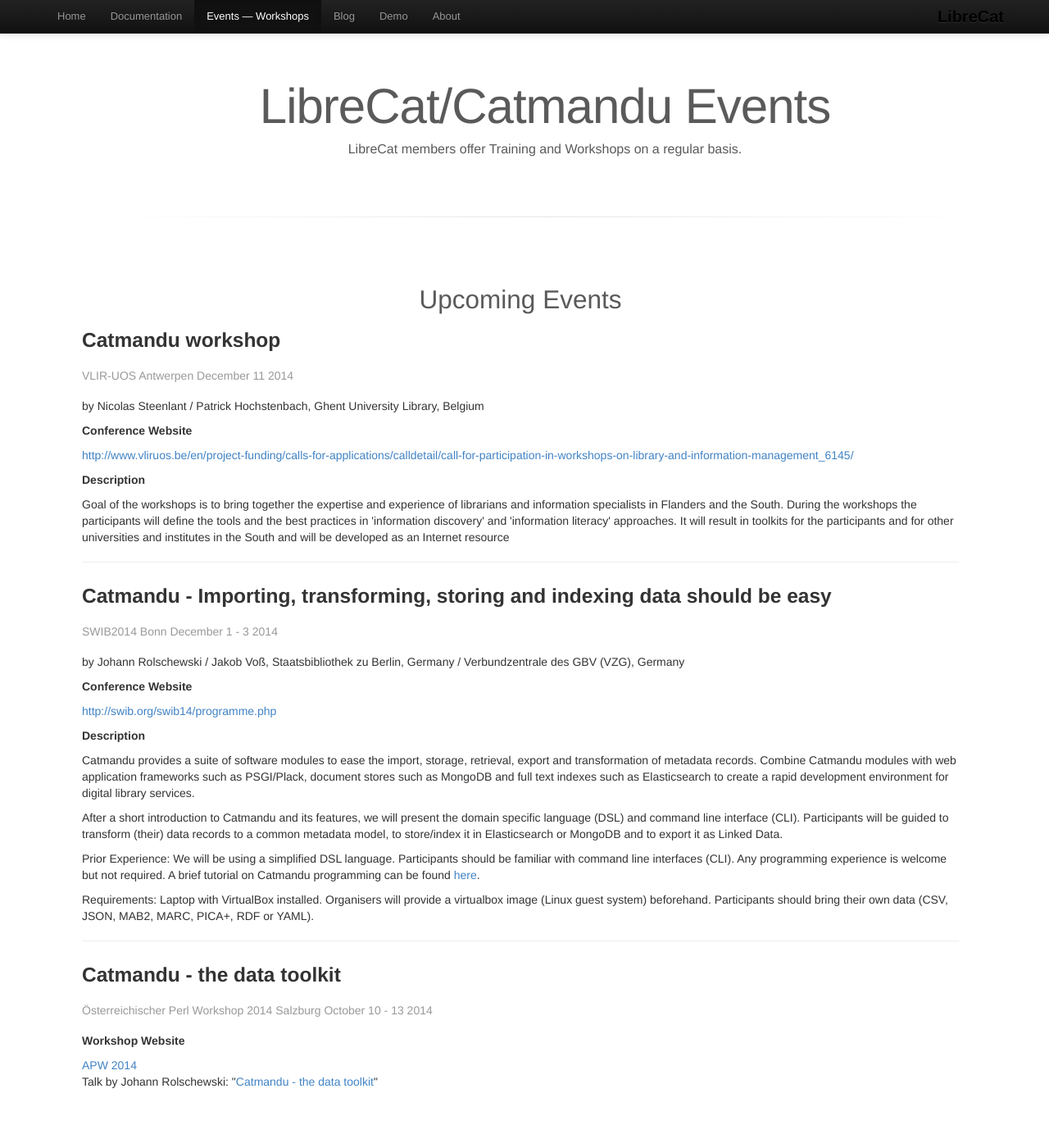
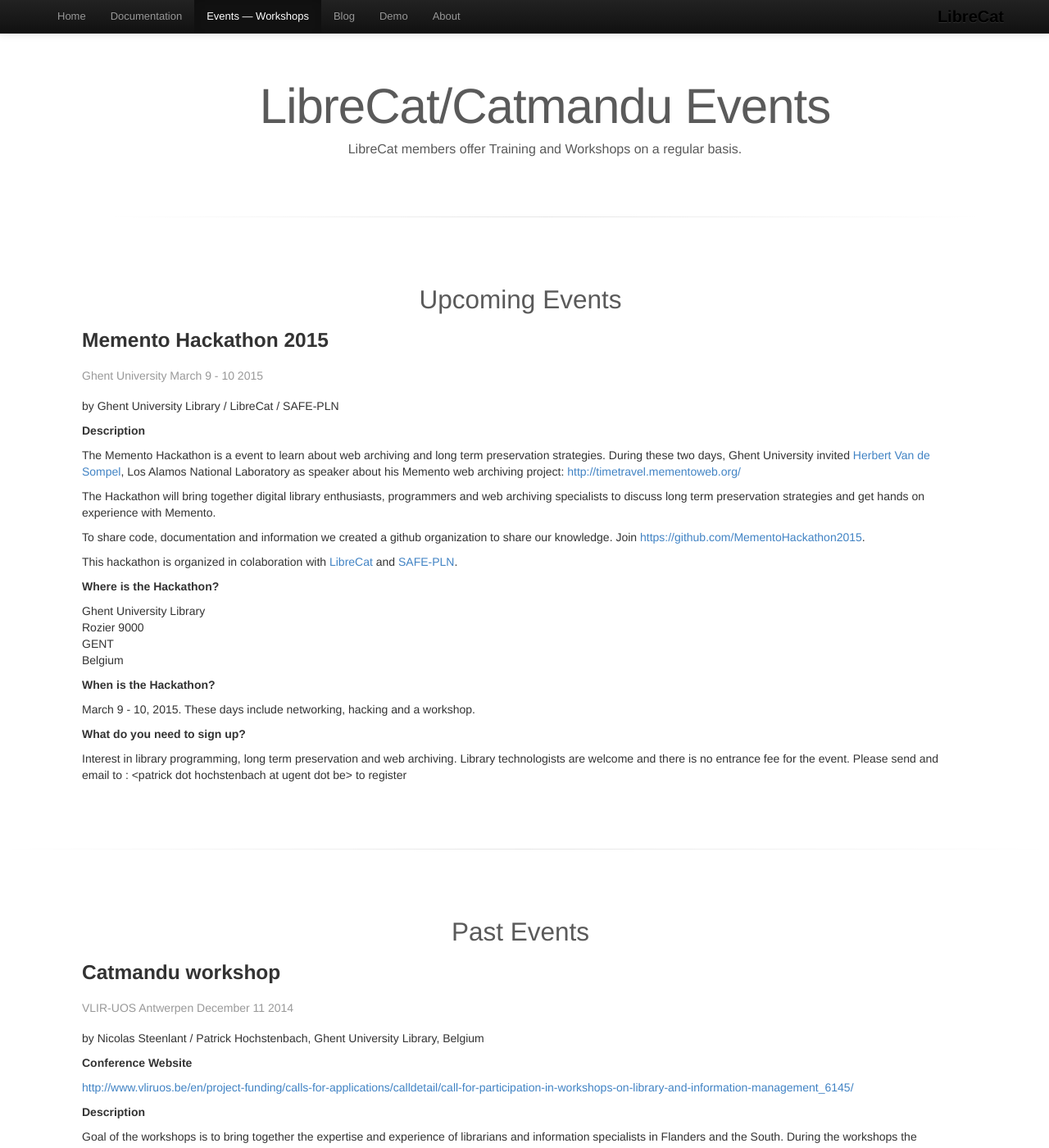
Before and after one commit to LibreCat/librecat.github.io, a Jekyll site: the page built from events.html, in a window 1280 px wide and 1400 px high. Shown: the whole window at 82% size. Built offline with Jekyll 4.4.1, drawn with Linux system fonts in a browser that asks for light colours.

Commit message:
Adding Memento Hackathon 2015

```diff
--- a/events.html
+++ b/events.html
@@ -23,7 +23,73 @@
         <h2>Upcoming Events</h2>
       </div>
 
-    <h3>Catmandu workshop</br><small>VLIR-UOS Antwerpen December 11 2014</small></h3>
+    <h3>Memento Hackathon 2015</br><small>Ghent University March 9 - 10 2015</small></h3>
+    <p>by Ghent University Library / LibreCat / SAFE-PLN</p>
+
+    <h5>Description</h5>
+
+    <p>
+        The Memento Hackathon is a event to learn about web archiving and long term preservation strategies.
+During these two days, Ghent University invited <a href="http://public.lanl.gov/herbertv/home/">Herbert Van de Sompel</a>, Los Alamos National Laboratory
+as speaker about his Memento web archiving project: <a href="http://timetravel.mementoweb.org/">http://timetravel.mementoweb.org/</a>
+    </p>
+
+    <p>
+The Hackathon will bring together digital library enthusiasts, programmers and web archiving specialists
+to discuss long term preservation strategies and get hands on experience with Memento.
+    </p>
+
+    <p>
+To share code, documentation and information we created a github organization to share our knowledge. Join
+<a href="https://github.com/MementoHackathon2015">https://github.com/MementoHackathon2015</a>.
+
+    </p>
+    <p>
+This hackathon is organized in colaboration with <a href="http://librecat.org">LibreCat</a> and
+<a href="http://www.safepln.org/">SAFE-PLN</a>.
+    </p>
+
+    <h5>Where is the Hackathon?</h5>
+
+    <p>
+Ghent University Library<br>
+Rozier 9000<br>
+GENT<br>
+Belgium<br>
+    </p>
+
+    <h5>When is the Hackathon?</h5>
+
+    <p>
+March 9 - 10, 2015. These days include networking, hacking and a workshop.
+    </p>
+
+    <h5>What do you need to sign up?</h5>
+
+    <p>
+Interest in library programming, long term preservation and web archiving.
+Library technologists are welcome and there is no entrance fee for the event.
+
+Please send and email to : &lt;patrick dot hochstenbach at ugent dot be&gt; to register
+    </p>
+
+
+  </div>
+
+</div>
+    <hr class="soften">
+
+    <div class="row">
+
+
+     <div class="span11 offset1">
+
+      <div class="marketing">
+     <h2>Past Events</h2>
+
+    </div>
+
+ <h3>Catmandu workshop</br><small>VLIR-UOS Antwerpen December 11 2014</small></h3>
     <p>by Nicolas Steenlant / Patrick Hochstenbach, Ghent University Library, Belgium
     </p>
 
@@ -72,21 +138,6 @@
     <a href="http://act.useperl.at/apw2014/index.html">APW 2014</a>
 
     <p>Talk by Johann Rolschewski: "<a href="http://act.useperl.at/apw2014/talk/5733">Catmandu - the data toolkit</a>"</p>
-
-  </div>
-
-</div>
-    <hr class="soften">
-
-    <div class="row">
-
-
-     <div class="span11 offset1">
-
-      <div class="marketing">
-     <h2>Past Events</h2>
-
-    </div>
 
     <h3>Catmandu - the data toolkit</br><small>16. Deutscher Perl-Workshop 2014 Hannover March 26 - 28 2014</small></h3>
 
```
